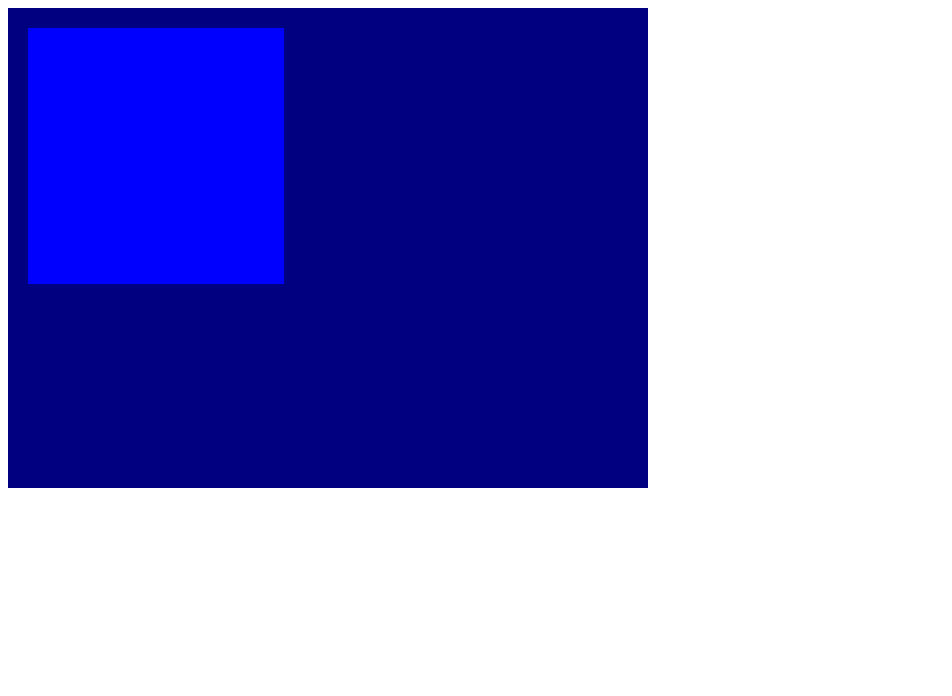
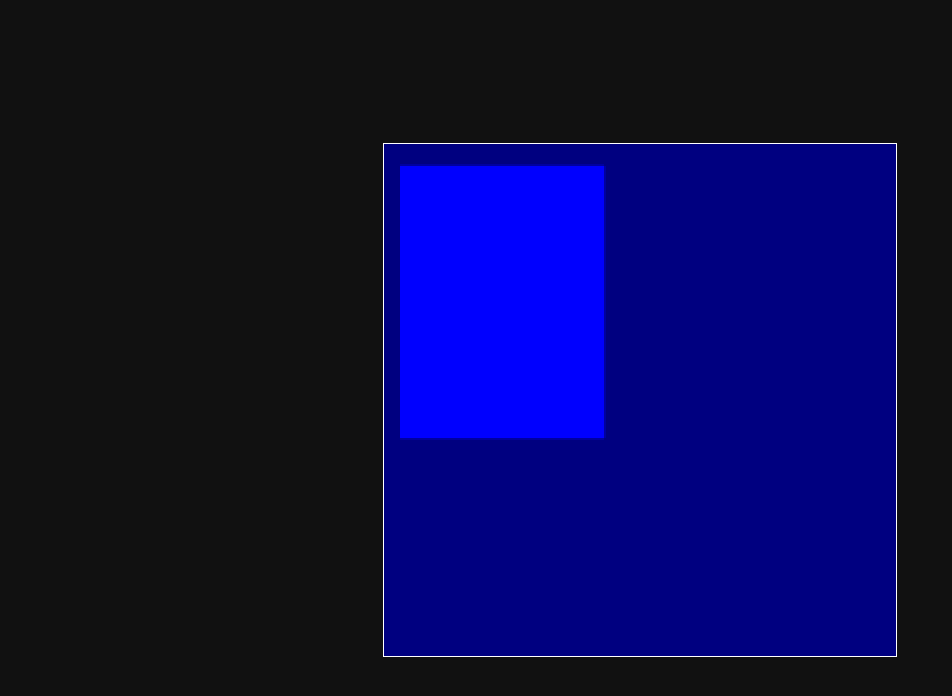
Before and after one commit to Brunni132/vdp16, a website: page index.html in a window 1280 px wide. Shown: the whole page, without its empty margins (0-952 px from the left). Drawn offline with Linux system fonts and the light colour scheme.

Commit message:
Canvas is now centered, can choose resolution

```diff
--- a/index-perfs.js
+++ b/index-perfs.js
@@ -73,4 +73,5 @@ function *main(vdp) {
 	}
 }
 
-loadVdp(document.querySelector("#glCanvas")).then(vdp => runProgram(vdp, main(vdp)));
+loadVdp(document.querySelector("#glCanvas"), { resolution: 1 }).then(
+	vdp => runProgram(vdp, main(vdp)));
--- a/index.html
+++ b/index.html
@@ -6,26 +6,41 @@
 	<meta charset="utf-8" />
 	<title>PatrickBoy-16</title>
 	<style type="text/css">
+        body {
+            background: #111;
+            padding: 0;
+            margin: 0;
+        }
+
 		#content {
-			position: relative;
+            display: flex;
+            justify-content: center;
+            align-items: center;
+
+            position: absolute;
+            top: 0;
+            right: 0;
+            bottom: 0;
+            left: 0;
 		}
 
 		canvas {
+            border: 1px solid #fff;
+
 			image-rendering: optimizeSpeed;             /* Older versions of FF          */
 			image-rendering: -moz-crisp-edges;          /* FF 6.0+                       */
 			image-rendering: -webkit-optimize-contrast; /* Safari                        */
 			image-rendering: -o-crisp-edges;            /* OS X & Windows Opera (12.02+) */
 			image-rendering: pixelated;                 /* Awesome future-browsers       */
 			-ms-interpolation-mode: nearest-neighbor;   /* IE                            */
-			width: 640px;
-			height: 480px;
 		}
 	</style>
 </head>
 
 <body>
-
-	<canvas id="glCanvas" width="320" height="240"></canvas>
+    <div id="content">
+        <canvas id="glCanvas" width="256" height="256" style="width: 512px; height: 512px;"></canvas>
+    </div>
     <script src="build/game.bundle.js"></script>
 </body>
 </html>
--- a/vdp/shaders.js
+++ b/vdp/shaders.js
@@ -98,6 +98,7 @@ export function declareReadPalette() {
 	}
 }
 
+// TODO Florian -- currently incompatible with posterization
 export function makeOutputColor(colorExpr) {
 	if (DISCARD_ALPHA) {
 		return `vec4((${colorExpr}).rgb * uEnvColor.rgb, 1)`;
```
Also changed, not shown: vdp/vdp.js (+16 -1 lines).
